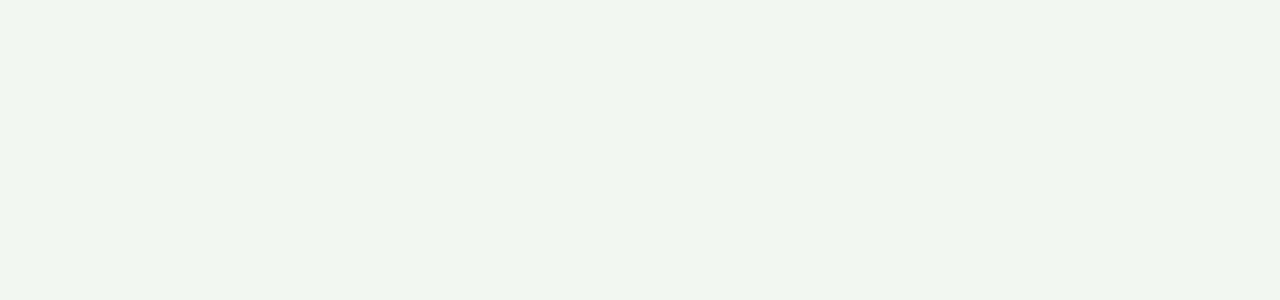
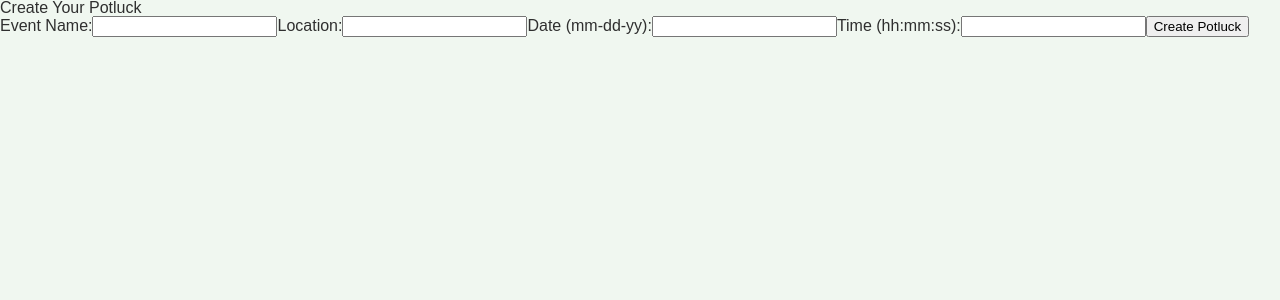
Before and after one commit to Potluck-planner-4-build-week/Front-end, a React (Create React App) app in the folder potluck/: page /potluck/create in a window 1280 px wide. Shown: the top 300 px of the page. Built offline with nearby package versions, Linux system fonts and the light colour scheme.

Commit message:
fixed routeting

```diff
--- a/potluck/src/App.js
+++ b/potluck/src/App.js
@@ -1,15 +1,15 @@
 import React, { useEffect, useState } from "react";
 import { Switch, Route, Redirect } from "react-router-dom";
-// import PrivateRoute from "./components/PrivateRoute";
+import { PrivateRoute } from "./components/PrivateRoute";
 
 import CreatePotluckPage from "./components/CreatePotluckPage";
 function App() {
   return (
     <div className="App">
       <Switch>
-        <Route path="/something">
+        <PrivateRoute path="/potluck/create">
           <CreatePotluckPage />
-        </Route>
+        </PrivateRoute>
       </Switch>
     </div>
   );
--- a/potluck/src/components/PrivateRoute/index.js
+++ b/potluck/src/components/PrivateRoute/index.js
@@ -1,19 +1,17 @@
-// import React from "react";
+import React from "react";
 
-// import { Route, Redirect } from "react-router-dom";
-// export const PrivateRoute = ({ component: Component, ...rest }) => {
-//   return (
-//     <Route
-//       {...rest}
-//       render={(props) => {
-//         if (localStorage.getItem("token")) {
-//           return <Component {...props} />;
-//         } else {
-//           return <Redirect to="/login" />;
-//         }
-//       }}
-//     />
-//   );
-// };
-
-// export default PrivateRoute;
+import { Route, Redirect } from "react-router-dom";
+export const PrivateRoute = ({ component: Component, ...rest }) => {
+  return (
+    <Route
+      {...rest}
+      render={(props) => {
+        if (localStorage.getItem("token")) {
+          return <Component {...props} />;
+        } else {
+          return <Redirect to="/login" />;
+        }
+      }}
+    />
+  );
+};
```
